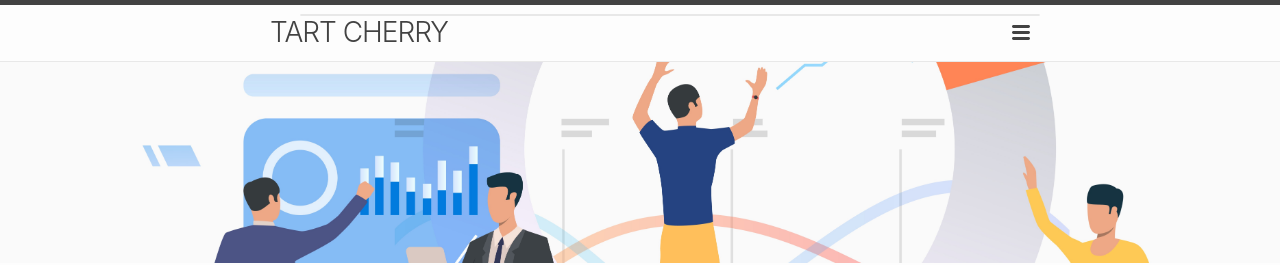
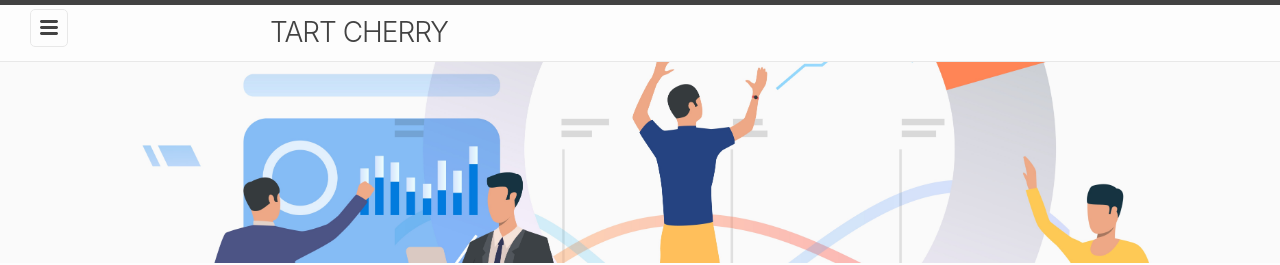
Before and after one commit to ytyimin/tart-cherry, a Jekyll site: the page built from index.markdown, in a window 1280 px wide. Shown: the top 265 px of the page. Built offline with Jekyll 4.4.1, drawn with Linux system fonts in a browser that asks for light colours.

Commit message:
Update _layout.scss

```diff
--- a/_sass/minima/_layout.scss
+++ b/_sass/minima/_layout.scss
@@ -29,13 +29,13 @@
 }
 
 .site-nav {
-  position: relative;
+  position: fixed;
   top: 9px;
   left: $spacing-unit;
   background-color: $background-color;
   border: 1px solid $grey-color-light;
   border-radius: 5px;
-  text-align: right;
+  text-align: left;
 
   .nav-trigger {
       display: none;
```
